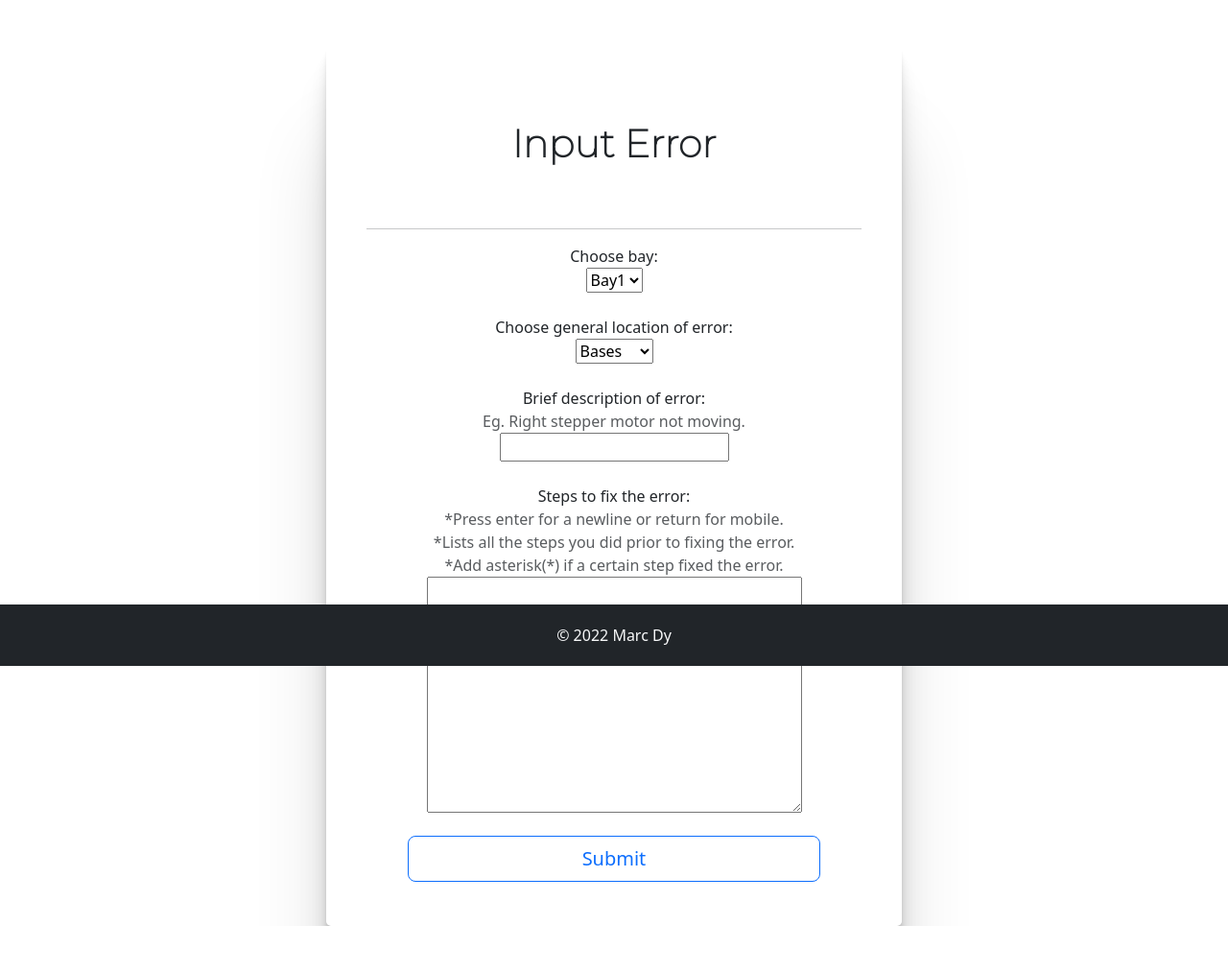
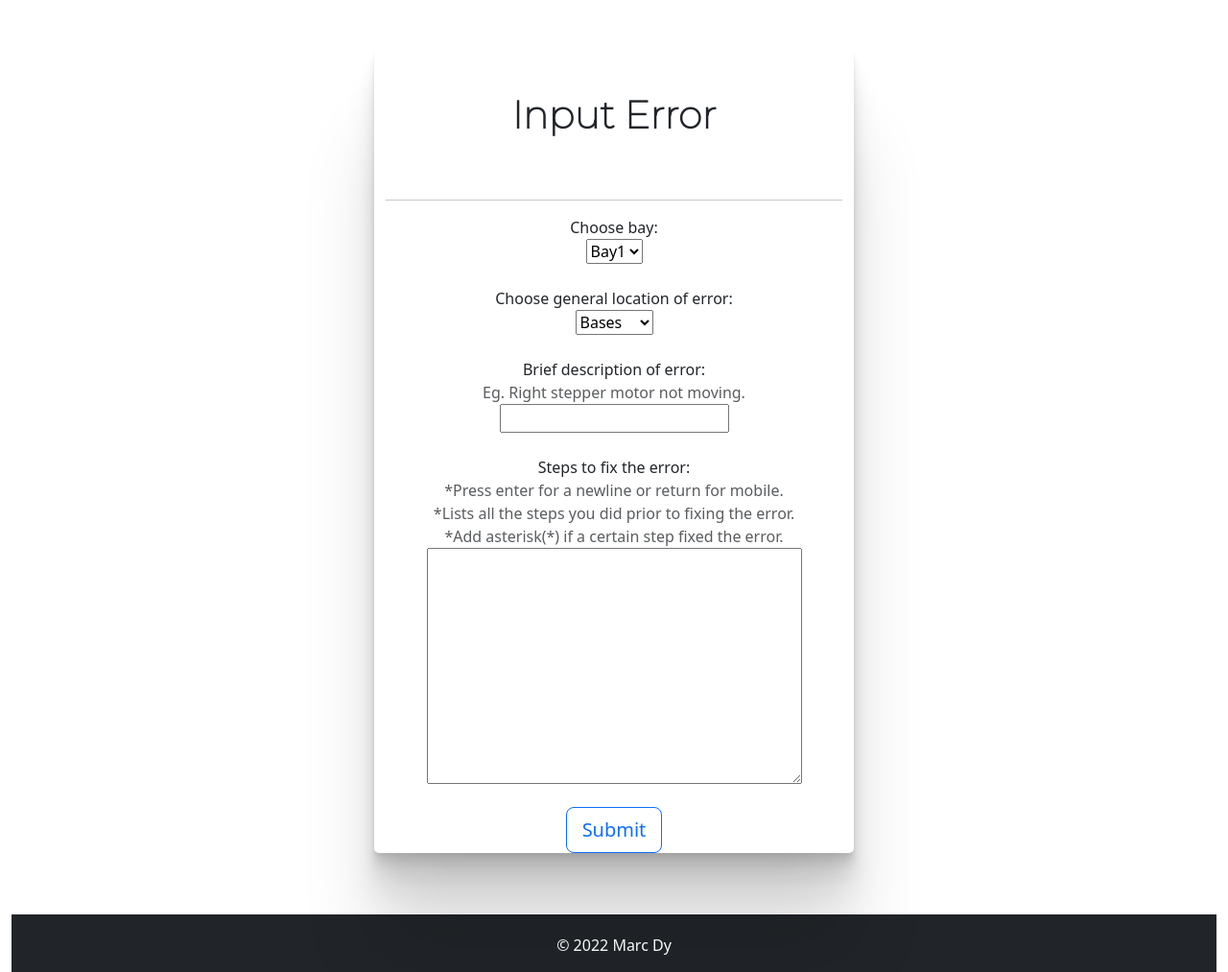
Before and after one commit to decentaro/DataCollectionForWork, a Django app: page /tek84Troubleshoot/index/ in a window 1280 px wide. Shown: the part 106-1119 px from the top of the page at 96% size. Before the commit the page ends 1071 px from the top, so only its background shows below. Run offline with Django 4.2, Linux system fonts and the light colour scheme; some libraries are stand-ins or nearby versions.

Commit message:
Style changes in template files

```diff
--- a/tek84Troubleshoot/admin.py
+++ b/tek84Troubleshoot/admin.py
@@ -1,5 +1,6 @@
 from django.contrib import admin
 from .models import InputError
+
 
 # Register your models here.
 
--- a/tek84Troubleshoot/static/style.css
+++ b/tek84Troubleshoot/static/style.css
@@ -3,7 +3,6 @@
   border-color: black;
   border-width: thin;
   text-align: center;
-  padding: 30px;
   box-shadow:
   0 2.8px 2.2px rgba(0, 0, 0, 0.034),
   0 6.7px 5.3px rgba(0, 0, 0, 0.048),
--- a/tek84Troubleshoot/templates/base.html
+++ b/tek84Troubleshoot/templates/base.html
@@ -24,7 +24,6 @@
 	<meta name="Marc Dy">
 
 	<link rel="stylesheet" type="text/css" href="{% static 'style.css' %}">
-
 	<link rel="preconnect" href="https://fonts.googleapis.com">
 	<link rel="preconnect" href="https://fonts.gstatic.com" crossorigin>
 	<link href="https://fonts.googleapis.com/css2?family=Montserrat:wght@100&display=swap" rel="stylesheet">
@@ -62,7 +61,15 @@
 	</div>
 
 
-
+<!-- FOOTER -->
+<div class="footer bg-dark text-center text-lg-start text-light pt-1 mt-5">
+	<!-- Copyright -->
+	<div class="text-center p-3">
+	© 2022 Marc Dy
+	</div>
+	<!-- Copyright -->
+	</div>
+</div>
 
 </body>
 </html>
--- a/tek84Troubleshoot/templates/index.html
+++ b/tek84Troubleshoot/templates/index.html
@@ -2,11 +2,24 @@
 {% block content %}
 
 
-<div class="mx-auto" style="width: 600px;" id="index-border">
-	<div class="container-fluid">
-		<h1 class="ps-5 p-5">Input Error</h1>
+
+
+
+<div class="container">
+
+	<!-- First Row-->
+  	<div class="row">
+
+  		<!-- First Column-->
+    	<div class="col">
+    	</div>
+
+    	<!-- Second Column-->
+    	<div class="col">
+      		<div class=" container-fluid" style="width: 500px;" id="index-border">
+			<h1 class="p-5">Input Error</h1>
 			<hr>
-		<div class="mb-3" >
+			<div class="mb-3">
 				<form action="" method="post">
 					{% csrf_token %}
 
@@ -32,21 +45,19 @@
 					<label class="text-muted">*Press enter for a newline or return for mobile.</label>
 					<label class="text-muted">*Lists all the steps you did prior to fixing the error.</label>
 					<label class="text-muted">*Add asterisk(*) if a certain step fixed the error.</label>
+					<br>
 					{{form.fix_of_error}}
 					<br><br>
 
-				<input type="submit" value="Submit" class="btn btn-outline-primary btn-lg" style="width: 430px;">
+					<input type="submit" value="Submit" class="btn btn-outline-primary btn-lg">
 				</form>
 			</div>
 		</div>
 	</div>
 
-<div class="footer bg-dark text-center text-lg-start text-light fixed-bottom p-1 fixed-bottom">
-	<!-- Copyright -->
-	<div class="text-center p-3">
-	© 2022 Marc Dy
+		<!-- Third Column-->
+		<div class="col">
     	</div>
-	<!-- Copyright -->
 </div>
 
 
```
Also changed, not shown: tek84Troubleshoot/forms.py (+7 -1 lines), tek84Troubleshoot/templates/errors.html (+0 -7 lines), 2 other files. Lines whose indentation alone changed are shown as unchanged.
